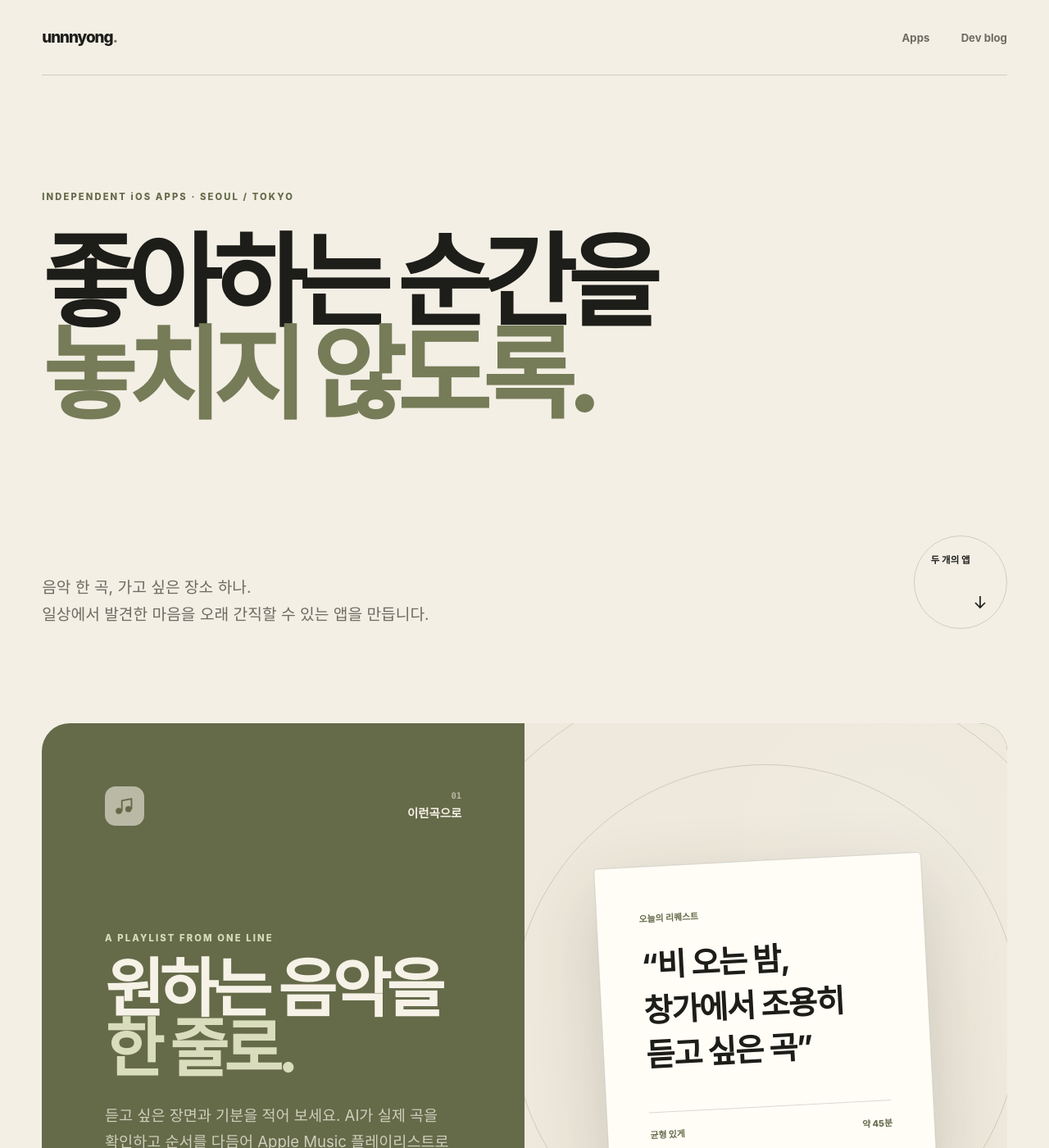
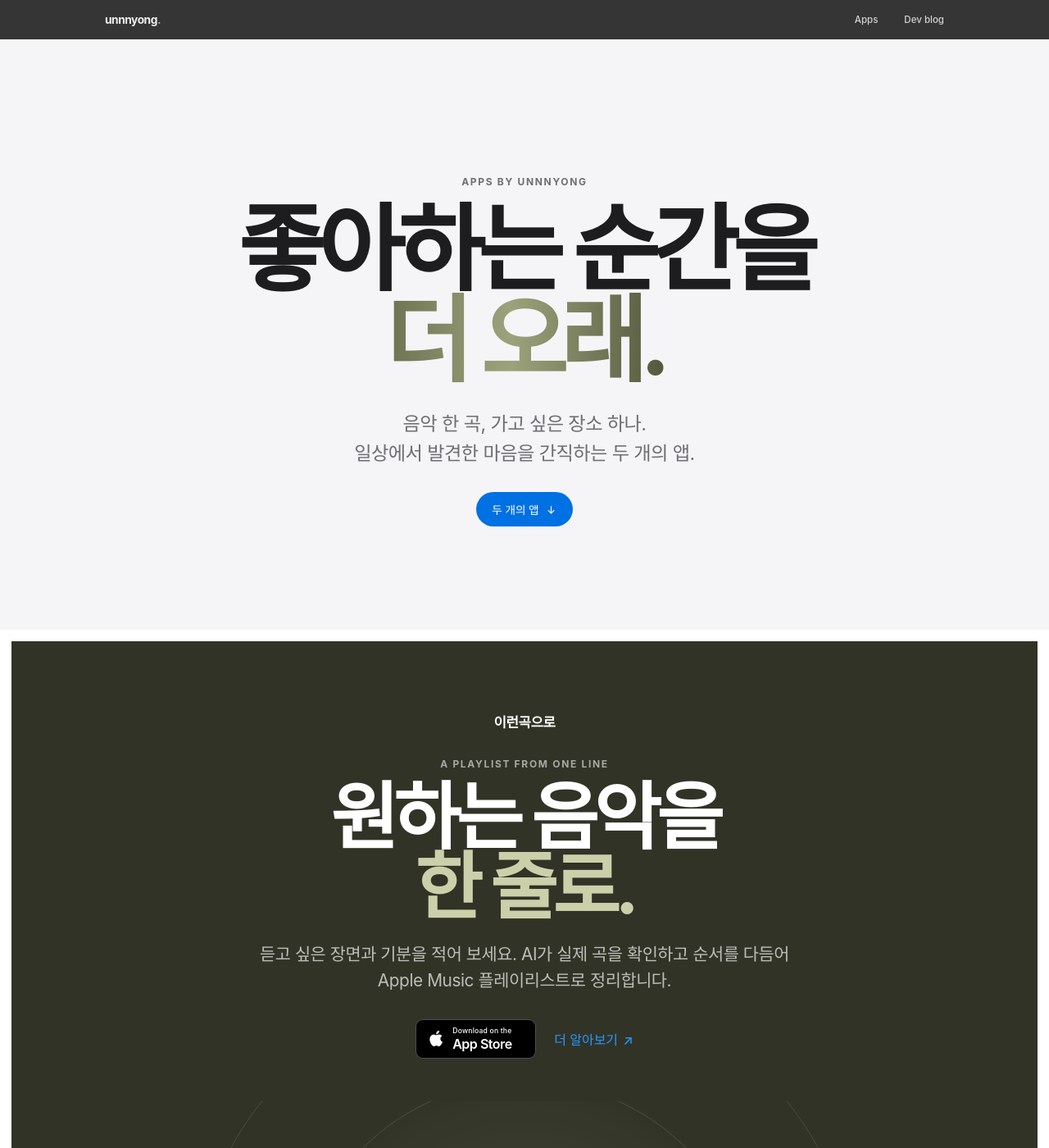
Before and after one commit to unnnyong/unnnyong.github.io, a Jekyll site: the page built from index.html, in a window 1280 px wide and 1400 px high. Shown: the whole window at 82% size. Built offline with Jekyll 4.4.1, drawn with Linux system fonts in a browser that asks for light colours; some of the changed text lies outside the part shown.

Commit message:
Refine landing page with product-focused design

```diff
--- a/assets/home.css
+++ b/assets/home.css
@@ -1,23 +1,22 @@
 :root {
-  --ink: #1d1d19;
-  --muted: #6e6b62;
-  --paper: #f3efe5;
-  --paper-light: #fbf9f3;
-  --olive: #767b58;
-  --olive-deep: #656a49;
-  --line: rgba(29, 29, 25, 0.16);
-  --black: #181814;
+  --black: #000;
+  --ink: #1d1d1f;
+  --muted: #6e6e73;
+  --blue: #0071e3;
+  --blue-hover: #0077ed;
+  --surface: #f5f5f7;
+  --white: #fff;
+  --olive: #73775a;
 }
 
 * { box-sizing: border-box; }
-
 html { scroll-behavior: smooth; }
 
 body {
   margin: 0;
   color: var(--ink);
-  background: var(--paper);
-  font-family: -apple-system, BlinkMacSystemFont, "Apple SD Gothic Neo", "Noto Sans KR", sans-serif;
+  background: var(--white);
+  font-family: -apple-system, BlinkMacSystemFont, "SF Pro Display", "Apple SD Gothic Neo", "Noto Sans KR", sans-serif;
   word-break: keep-all;
   -webkit-font-smoothing: antialiased;
 }
@@ -26,295 +25,315 @@ a { color: inherit; text-decoration: none; }
 
 .skip-link {
   position: fixed;
-  top: 12px;
-  left: 12px;
+  top: 10px;
+  left: 10px;
   z-index: 100;
   padding: 10px 14px;
   color: white;
-  background: var(--black);
+  background: var(--blue);
+  border-radius: 8px;
   transform: translateY(-160%);
 }
 
 .skip-link:focus { transform: translateY(0); }
 
-.site-header,
-.site-footer,
-main {
-  width: min(1440px, 100% - clamp(32px, 8vw, 128px));
-  margin-inline: auto;
-}
-
 .site-header {
+  position: sticky;
+  top: 0;
+  z-index: 50;
   display: flex;
+  width: 100%;
+  height: 48px;
+  margin: 0;
+  padding-inline: max(22px, calc((100% - 1024px) / 2));
+  color: rgba(255, 255, 255, .92);
+  background: rgba(20, 20, 22, .86);
   align-items: center;
   justify-content: space-between;
-  min-height: 92px;
-  border-bottom: 1px solid var(--line);
+  backdrop-filter: saturate(180%) blur(20px);
+  -webkit-backdrop-filter: saturate(180%) blur(20px);
 }
 
 .wordmark {
-  font-size: 1.18rem;
-  font-weight: 850;
-  letter-spacing: -0.055em;
+  font-size: .86rem;
+  font-weight: 650;
+  letter-spacing: -.035em;
 }
 
-.wordmark span { color: var(--olive); }
+.wordmark span { color: #a3a3a8; }
+.site-header nav { display: flex; gap: 32px; }
 
-.site-header nav { display: flex; gap: clamp(20px, 3vw, 42px); }
-
-.site-header nav a,
-.footer-links a {
-  position: relative;
-  color: var(--muted);
-  font-size: 0.82rem;
-  font-weight: 680;
+.site-header nav a {
+  color: rgba(255, 255, 255, .78);
+  font-size: .72rem;
+  font-weight: 450;
+  transition: color .2s ease;
 }
 
-.site-header nav a::after,
-.detail-link::after,
-.maker a::after {
-  position: absolute;
-  right: 0;
-  bottom: -5px;
-  left: 0;
-  height: 1px;
-  background: currentColor;
-  content: "";
-  transform: scaleX(0);
-  transform-origin: right;
-  transition: transform .25s ease;
-}
-
-.site-header nav a:hover::after,
-.detail-link:hover::after,
-.maker a:hover::after {
-  transform: scaleX(1);
-  transform-origin: left;
-}
+.site-header nav a:hover { color: white; }
+main { width: 100%; }
 
 .intro {
   display: flex;
-  min-height: min(790px, calc(100svh - 92px));
-  padding: clamp(80px, 11vw, 160px) 0 clamp(64px, 9vw, 120px);
+  min-height: 720px;
+  padding: 132px 24px 92px;
+  background: var(--surface);
   flex-direction: column;
-  justify-content: space-between;
+  align-items: center;
+  justify-content: center;
+  text-align: center;
 }
 
 .kicker,
 .panel-kicker {
   margin: 0;
-  color: var(--olive-deep);
-  font-size: 0.7rem;
-  font-weight: 800;
-  letter-spacing: 0.19em;
+  color: var(--muted);
+  font-size: .75rem;
+  font-weight: 650;
+  letter-spacing: .14em;
 }
 
 .intro h1 {
-  max-width: 1120px;
-  margin: 30px 0 clamp(72px, 10vw, 128px);
-  font-size: clamp(4rem, 9.7vw, 9.2rem);
-  font-weight: 800;
-  letter-spacing: -0.083em;
-  line-height: .91;
+  margin: 20px 0 30px;
+  font-size: clamp(4rem, 9vw, 8rem);
+  font-weight: 700;
+  letter-spacing: -.075em;
+  line-height: .96;
 }
 
 .intro h1 em,
 .app-panel h2 em {
-  color: var(--olive);
   font-family: inherit;
   font-style: normal;
 }
 
+.intro h1 em {
+  color: transparent;
+  background: linear-gradient(90deg, #6d7252, #9ca37b 45%, #54593e);
+  background-clip: text;
+  -webkit-background-clip: text;
+}
+
 .intro-bottom {
   display: flex;
-  align-items: flex-end;
-  justify-content: space-between;
-  gap: 30px;
+  align-items: center;
+  flex-direction: column;
+  gap: 28px;
 }
 
 .intro-bottom > p {
   margin: 0;
   color: var(--muted);
-  font-size: clamp(1rem, 1.5vw, 1.28rem);
-  line-height: 1.75;
+  font-size: clamp(1.08rem, 2vw, 1.45rem);
+  font-weight: 430;
+  line-height: 1.55;
+  letter-spacing: -.025em;
 }
 
 .round-link {
-  display: flex;
-  width: 114px;
-  height: 114px;
-  padding: 20px;
-  border: 1px solid var(--line);
-  border-radius: 50%;
-  flex-direction: column;
-  justify-content: space-between;
-  font-size: .72rem;
-  font-weight: 700;
-  transition: color .25s, background .25s, transform .25s;
+  display: inline-flex;
+  width: auto;
+  height: auto;
+  padding: 11px 19px;
+  color: white;
+  background: var(--blue);
+  border: 0;
+  border-radius: 980px;
+  align-items: center;
+  flex-direction: row;
+  gap: 7px;
+  font-size: .85rem;
+  font-weight: 500;
+  transition: background .2s ease;
 }
 
+.round-link:hover { background: var(--blue-hover); }
+
 .round-link svg {
-  width: 24px;
-  align-self: flex-end;
+  width: 15px;
   fill: none;
   stroke: currentColor;
-  stroke-width: 1.7;
+  stroke-width: 1.8;
 }
-
-.round-link:hover { color: var(--paper); background: var(--black); transform: rotate(-4deg); }
 
 .apps {
   display: grid;
-  gap: 24px;
-  padding: 0 0 24px;
+  gap: 14px;
+  padding: 14px;
+  background: white;
 }
 
 .app-panel {
   display: grid;
-  min-height: 720px;
-  border-radius: 34px;
-  grid-template-columns: 1fr 1fr;
+  min-height: 960px;
+  grid-template-columns: 1fr;
+  grid-template-rows: auto 1fr;
   overflow: hidden;
 }
 
 .panel-copy {
+  z-index: 2;
   display: flex;
-  padding: clamp(36px, 6vw, 84px);
+  max-width: 850px;
+  margin-inline: auto;
+  padding: 86px 24px 52px;
   flex-direction: column;
+  align-items: center;
+  text-align: center;
 }
 
-.app-panel--music { color: #f6f2e7; background: var(--olive-deep); }
-.app-panel--places { background: var(--paper-light); border: 1px solid var(--line); }
+.app-panel--music { color: white; background: #313326; }
+.app-panel--places { color: var(--ink); background: var(--surface); }
+.app-panel--places .panel-copy { order: 1; }
+.app-panel--places .places-visual { order: 2; }
 
-.app-id { display: flex; align-items: center; justify-content: space-between; }
+.app-id {
+  display: flex;
+  margin-bottom: 32px;
+  align-items: center;
+  flex-direction: column;
+  gap: 10px;
+}
 
-.app-id > div { display: grid; text-align: right; }
-.app-id span { font: 700 .66rem ui-monospace, SFMono-Regular, Menlo, monospace; opacity: .58; }
-.app-id strong { margin-top: 4px; font-size: .9rem; }
+.app-id > div { display: grid; text-align: center; }
+.app-id span { display: none; }
+.app-id strong { font-size: 1.05rem; font-weight: 650; letter-spacing: -.025em; }
 
 .app-icon {
   display: grid;
-  width: 48px;
-  height: 48px;
-  border-radius: 13px;
+  width: 58px;
+  height: 58px;
+  border-radius: 16px;
   place-items: center;
+  box-shadow: 0 8px 24px rgba(0,0,0,.14);
 }
 
-.app-icon svg { width: 30px; }
-.music-icon { color: var(--olive-deep); background: #f7f3e8; }
+.app-icon svg { width: 35px; }
+.music-icon { color: var(--olive); background: #faf7ec; }
 .music-icon svg { fill: currentColor; }
 .music-icon svg > path:first-child { fill: none; stroke: currentColor; stroke-linecap: round; stroke-linejoin: round; stroke-width: 4; }
 .pin-icon { color: white; background: var(--black); }
 .pin-icon svg { fill: currentColor; }
 .pin-icon .heart { fill: var(--black); }
-
-.panel-kicker { margin-top: auto; padding-top: 80px; }
-.app-panel--music .panel-kicker { color: #d9ddbd; }
+.panel-kicker { color: rgba(255,255,255,.58); }
+.app-panel--places .panel-kicker { color: var(--muted); }
 
 .app-panel h2 {
-  margin: 18px 0 28px;
-  font-size: clamp(3.3rem, 6.1vw, 6.7rem);
-  line-height: .94;
-  letter-spacing: -0.074em;
+  margin: 15px 0 24px;
+  font-size: clamp(3.3rem, 7vw, 6.6rem);
+  font-weight: 700;
+  line-height: .95;
+  letter-spacing: -.067em;
 }
 
-.app-panel--music h2 em { color: #d9ddbd; }
+.app-panel--music h2 em { color: #cbd0aa; }
+.app-panel--places h2 em { color: var(--olive); }
 
 .description {
-  max-width: 610px;
+  max-width: 660px;
   margin: 0;
-  color: rgba(246, 242, 231, .73);
-  font-size: clamp(1rem, 1.45vw, 1.2rem);
-  line-height: 1.75;
+  color: rgba(255,255,255,.68);
+  font-size: clamp(1.05rem, 1.8vw, 1.3rem);
+  line-height: 1.55;
+  letter-spacing: -.02em;
 }
 
 .app-panel--places .description { color: var(--muted); }
 
-.panel-actions { display: flex; align-items: center; gap: 24px; margin-top: 34px; }
+.panel-actions {
+  display: flex;
+  margin-top: 30px;
+  align-items: center;
+  justify-content: center;
+  gap: 22px;
+}
 
 .store-button {
   display: flex;
-  min-width: 150px;
-  height: 50px;
-  padding: 6px 14px;
+  min-width: 147px;
+  height: 48px;
+  padding: 6px 13px;
   color: white;
-  background: #050505;
-  border: 1px solid rgba(255,255,255,.25);
+  background: #000;
+  border: 1px solid rgba(255,255,255,.3);
   border-radius: 9px;
   align-items: center;
   gap: 8px;
-  transition: transform .2s, box-shadow .2s;
+  transition: transform .2s ease;
 }
 
-.store-button:hover { box-shadow: 0 12px 30px rgba(0,0,0,.18); transform: translateY(-2px); }
+.store-button:hover { transform: scale(1.025); }
 .store-button svg { width: 23px; fill: currentColor; }
-.store-button span { font-size: 1.03rem; font-weight: 600; line-height: 1; letter-spacing: -.03em; }
-.store-button small { display: block; margin-bottom: 3px; font-size: .55rem; font-weight: 500; letter-spacing: .02em; }
+.store-button span { font-size: 1rem; font-weight: 600; line-height: 1; letter-spacing: -.03em; }
+.store-button small { display: block; margin-bottom: 3px; font-size: .54rem; font-weight: 450; letter-spacing: .02em; }
 
-.detail-link {
-  position: relative;
-  font-size: .8rem;
-  font-weight: 700;
-}
-
-.detail-link span { margin-left: 5px; }
+.detail-link { color: #2997ff; font-size: 1rem; font-weight: 500; }
+.app-panel--places .detail-link { color: var(--blue); }
+.detail-link:hover { text-decoration: underline; text-underline-offset: 3px; }
+.detail-link span { margin-left: 2px; }
 
 .music-visual,
-.places-visual { position: relative; min-height: 100%; overflow: hidden; }
+.places-visual {
+  position: relative;
+  width: min(920px, calc(100% - 48px));
+  min-height: 510px;
+  margin: 0 auto;
+  overflow: hidden;
+}
 
 .music-visual {
   display: grid;
-  background: radial-gradient(circle at 76% 20%, rgba(255,255,255,.11), transparent 32%), #eee9dc;
+  background: radial-gradient(circle at center, rgba(255,255,255,.11), transparent 57%);
   place-items: center;
 }
 
 .request-card {
   z-index: 2;
-  width: min(68%, 470px);
-  padding: clamp(30px, 4vw, 54px);
+  width: min(480px, 76vw);
+  padding: clamp(32px, 5vw, 54px);
   color: var(--ink);
   background: #fffdf6;
-  border: 1px solid rgba(29,29,25,.16);
-  border-radius: 5px;
-  box-shadow: 0 34px 90px rgba(52,49,37,.19);
-  transform: rotate(-3deg);
-  transition: transform .45s cubic-bezier(.2,.8,.2,1);
+  border-radius: 20px 20px 0 0;
+  box-shadow: 0 35px 90px rgba(0,0,0,.28);
+  transform: translateY(35px) rotate(-2deg);
+  transition: transform .5s cubic-bezier(.2,.8,.2,1);
 }
 
-.app-panel:hover .request-card { transform: rotate(-1deg) translateY(-8px); }
-.card-label, .card-meta { color: var(--olive-deep); font-size: .68rem; font-weight: 760; }
-.request-card p { margin: 22px 0 42px; font-size: clamp(1.45rem, 3vw, 2.6rem); font-weight: 720; line-height: 1.42; letter-spacing: -.04em; }
-.card-rule { height: 1px; background: var(--line); }
+.app-panel:hover .request-card { transform: translateY(22px) rotate(0); }
+.card-label, .card-meta { color: var(--olive); font-size: .7rem; font-weight: 650; }
+.request-card p { margin: 22px 0 42px; font-size: clamp(1.55rem, 3vw, 2.6rem); font-weight: 670; line-height: 1.38; letter-spacing: -.04em; }
+.card-rule { height: 1px; background: rgba(29,29,31,.13); }
 .card-meta { display: flex; justify-content: space-between; margin-top: 18px; }
-
-.sound-line { position: absolute; border: 1px solid rgba(101,106,73,.23); border-radius: 50%; }
-.sound-line--one { width: 620px; height: 620px; }
-.sound-line--two { width: 860px; height: 860px; }
+.sound-line { position: absolute; border: 1px solid rgba(255,255,255,.12); border-radius: 50%; }
+.sound-line--one { width: 560px; height: 560px; }
+.sound-line--two { width: 820px; height: 820px; }
 
 .places-visual {
-  min-height: 620px;
-  background: radial-gradient(circle at center, #d8d6cf 0, #e5e3dc 39%, transparent 39.5%);
+  background: radial-gradient(circle at center 54%, #d9d9d6 0, #e7e7e4 35%, transparent 35.5%);
 }
 
-.orbit { position: absolute; border: 1px solid var(--line); border-radius: 50%; }
-.orbit--outer { inset: 10%; }
-.orbit--inner { inset: 26%; border-style: dashed; }
+.orbit { position: absolute; border: 1px solid rgba(29,29,31,.13); border-radius: 50%; }
+.orbit--outer { inset: 1% 22%; }
+.orbit--inner { inset: 18% 34%; border-style: dashed; }
 
 .pinpin-mark {
   position: absolute;
-  inset: 35%;
+  top: 26%;
+  left: 50%;
   display: grid;
-  background: rgba(255,255,255,.45);
-  border-radius: 27%;
-  box-shadow: 0 30px 60px rgba(23,23,19,.17);
+  width: 235px;
+  height: 235px;
+  background: rgba(255,255,255,.55);
+  border-radius: 28%;
+  box-shadow: 0 32px 65px rgba(0,0,0,.16);
   place-items: center;
-  transform: rotate(-5deg);
-  backdrop-filter: blur(18px);
-  transition: transform .45s cubic-bezier(.2,.8,.2,1);
+  transform: translateX(-50%) rotate(-4deg);
+  backdrop-filter: blur(20px);
+  transition: transform .5s cubic-bezier(.2,.8,.2,1);
 }
 
-.app-panel:hover .pinpin-mark { transform: rotate(-1deg) scale(1.03); }
-.pinpin-mark svg { width: 70%; fill: var(--black); }
+.app-panel:hover .pinpin-mark { transform: translateX(-50%) rotate(0) scale(1.03); }
+.pinpin-mark svg { width: 68%; fill: var(--black); }
 .pinpin-mark .heart { fill: white; }
 
 .pin {
@@ -323,9 +342,9 @@ main {
   width: 18px;
   height: 18px;
   background: var(--black);
-  border: 4px solid var(--paper-light);
+  border: 4px solid var(--surface);
   border-radius: 50% 50% 50% 0;
-  box-shadow: 0 5px 15px rgba(23,23,19,.2);
+  box-shadow: 0 5px 15px rgba(0,0,0,.2);
   transform: rotate(-45deg);
 }
 
@@ -338,80 +357,61 @@ main {
   background: white;
   border-radius: 7px;
   font-size: 9px;
-  font-weight: 760;
+  font-weight: 650;
   transform: rotate(45deg);
 }
 
-.pin--seoul { top: 19%; right: 19%; }
-.pin--tokyo { bottom: 19%; left: 13%; }
-.pin--paris { right: 22%; bottom: 10%; }
-
-.maker {
-  display: grid;
-  padding: clamp(100px, 14vw, 210px) 0;
-  grid-template-columns: 1.3fr .7fr;
-  align-items: end;
-  border-bottom: 1px solid var(--line);
-}
-
-.maker .kicker { grid-column: 1 / -1; margin-bottom: 30px; }
-.maker h2 { margin: 0; font-size: clamp(3.5rem, 7vw, 7rem); line-height: .98; letter-spacing: -.075em; }
-.maker > div { padding-bottom: 8px; }
-.maker > div p { margin: 0 0 30px; color: var(--muted); font-size: 1rem; line-height: 1.8; }
-.maker a { position: relative; font-size: .85rem; font-weight: 750; }
-.maker a span { margin-left: 8px; }
+.pin--seoul { top: 17%; right: 25%; }
+.pin--tokyo { bottom: 18%; left: 25%; }
+.pin--paris { right: 28%; bottom: 9%; }
 
 .site-footer {
   display: grid;
-  padding: 42px 0 56px;
+  width: min(980px, calc(100% - 44px));
+  margin-inline: auto;
+  padding: 34px 0 42px;
   grid-template-columns: auto 1fr;
-  gap: 38px;
+  gap: 24px;
   align-items: start;
+  border-top: 1px solid #d2d2d7;
 }
 
-.footer-links { display: flex; justify-content: flex-end; gap: 26px; }
-.footer-links a:hover { color: var(--ink); }
-.site-footer > p { grid-column: 1 / -1; margin: 16px 0 0; color: #8c887e; font-size: .7rem; }
+.site-footer .wordmark { color: var(--muted); }
+.footer-links { display: flex; justify-content: flex-end; gap: 24px; }
+.footer-links a { color: var(--muted); font-size: .7rem; }
+.footer-links a:hover { color: var(--ink); text-decoration: underline; }
+.site-footer > p { grid-column: 1 / -1; margin: 8px 0 0; color: #86868b; font-size: .68rem; }
+a:focus-visible { outline: 3px solid #2997ff; outline-offset: 4px; }
 
-a:focus-visible { outline: 3px solid #a4a97d; outline-offset: 5px; }
-
-@media (max-width: 980px) {
-  .app-panel { grid-template-columns: 1fr; }
-  .app-panel--places .places-visual { order: 2; }
-  .music-visual, .places-visual { min-height: min(680px, 84vw); }
-  .panel-kicker { margin-top: 72px; padding-top: 0; }
-  .maker { grid-template-columns: 1fr; gap: 50px; }
-}
-
-@media (max-width: 620px) {
-  .site-header, .site-footer, main { width: min(100% - 32px, 1440px); }
-  .site-header { min-height: 72px; }
-  .site-header nav { gap: 18px; }
-  .intro { min-height: calc(100svh - 72px); padding-top: 72px; }
-  .intro h1 { font-size: clamp(3.7rem, 18vw, 6rem); }
-  .intro-bottom { align-items: flex-start; flex-direction: column; }
-  .round-link { width: 92px; height: 92px; }
-  .app-panel { min-height: auto; border-radius: 24px; }
-  .panel-copy { padding: 30px 24px 42px; }
-  .app-panel h2 { font-size: clamp(3.15rem, 15.2vw, 5rem); }
-  .panel-actions { align-items: flex-start; flex-direction: column; }
-  .music-visual, .places-visual { min-height: 112vw; }
-  .request-card { width: 78%; padding: 28px 24px; }
-  .request-card p { font-size: 1.5rem; }
+@media (max-width: 700px) {
+  .site-header { padding-inline: 18px; }
+  .site-header nav { gap: 22px; }
+  .intro { min-height: 650px; padding: 106px 22px 76px; }
+  .intro h1 { font-size: clamp(3.7rem, 17vw, 5.5rem); }
+  .app-panel { min-height: 830px; }
+  .panel-copy { padding: 64px 22px 36px; }
+  .app-panel h2 { font-size: clamp(3.15rem, 15vw, 4.8rem); }
+  .panel-actions { flex-direction: column; gap: 18px; }
+  .music-visual, .places-visual { width: calc(100% - 24px); min-height: 440px; }
+  .request-card { width: 82vw; padding: 30px 25px; }
+  .orbit--outer { inset: 5% 2%; }
+  .orbit--inner { inset: 22% 19%; }
+  .pinpin-mark { width: 190px; height: 190px; }
   .pin span { display: none; }
-  .maker { padding: 110px 0; }
-  .maker h2 { font-size: clamp(3.6rem, 17vw, 5.4rem); }
+  .pin--seoul { right: 11%; }
+  .pin--tokyo { left: 9%; }
+  .pin--paris { right: 17%; }
   .site-footer { grid-template-columns: 1fr; }
-  .footer-links { justify-content: flex-start; flex-direction: column; gap: 12px; }
+  .footer-links { justify-content: flex-start; flex-direction: column; gap: 11px; }
   .site-footer > p { grid-column: 1; }
 }
 
 @media (prefers-reduced-motion: no-preference) {
   .intro h1 { animation: arrive .8s cubic-bezier(.2,.75,.2,1) both; }
-  .intro-bottom { animation: arrive .8s .12s cubic-bezier(.2,.75,.2,1) both; }
+  .intro-bottom { animation: arrive .8s .1s cubic-bezier(.2,.75,.2,1) both; }
   .pin { animation: float 3.5s ease-in-out infinite; }
   .pin--tokyo { animation-delay: -1.1s; }
   .pin--paris { animation-delay: -2.2s; }
-  @keyframes arrive { from { opacity: 0; transform: translateY(22px); } }
-  @keyframes float { 50% { margin-top: -10px; } }
+  @keyframes arrive { from { opacity: 0; transform: translateY(20px); } }
+  @keyframes float { 50% { margin-top: -9px; } }
 }
--- a/index.html
+++ b/index.html
@@ -27,10 +27,10 @@ layout: null
 
     <main>
       <section class="intro" aria-labelledby="intro-title">
-        <p class="kicker">INDEPENDENT iOS APPS · SEOUL / TOKYO</p>
-        <h1 id="intro-title">좋아하는 순간을<br><em>놓치지 않도록.</em></h1>
+        <p class="kicker">APPS BY UNNNYONG</p>
+        <h1 id="intro-title">좋아하는 순간을<br><em>더 오래.</em></h1>
         <div class="intro-bottom">
-          <p>음악 한 곡, 가고 싶은 장소 하나.<br>일상에서 발견한 마음을 오래 간직할 수 있는 앱을 만듭니다.</p>
+          <p>음악 한 곡, 가고 싶은 장소 하나.<br>일상에서 발견한 마음을 간직하는 두 개의 앱.</p>
           <a class="round-link" href="#apps" aria-label="앱 둘러보기">
             <span>두 개의 앱</span>
             <svg aria-hidden="true" viewBox="0 0 24 24"><path d="M12 5v14M6 13l6 6 6-6"/></svg>
@@ -104,14 +104,6 @@ layout: null
         </article>
       </section>
 
-      <section class="maker" aria-labelledby="maker-title">
-        <p class="kicker">MADE BY UNNNYONG</p>
-        <h2 id="maker-title">쓰고 싶은 것을,<br>직접 만듭니다.</h2>
-        <div>
-          <p>일본에서 일하는 iOS 엔지니어가<br>천천히, 오래 쓸 수 있는 앱을 만들고 있습니다.</p>
-          <a href="{{ '/dev-blog/' | relative_url }}">개발 기록 읽기 <span aria-hidden="true">→</span></a>
-        </div>
-      </section>
     </main>
 
     <footer class="site-footer">
```
